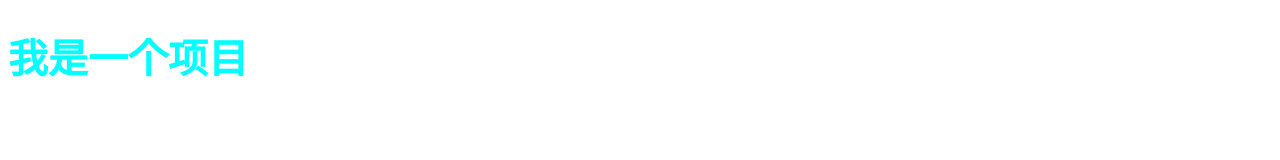
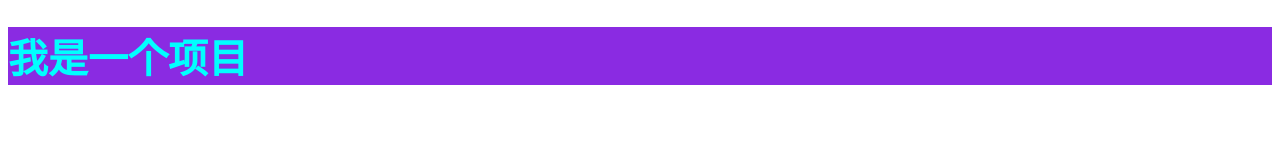
Before and after one commit to yanghao-blip/mydemo, a plain HTML site: page index.html in a window 1280 px wide. Drawn offline with Linux system fonts and the light colour scheme.

Commit message:
修改了背景颜色

```diff
--- a/css/index.css
+++ b/css/index.css
@@ -1,4 +1,5 @@
 h1 {
     color: aqua;
     font-size:  40px;
+    background-color: blueviolet;
 }
```
